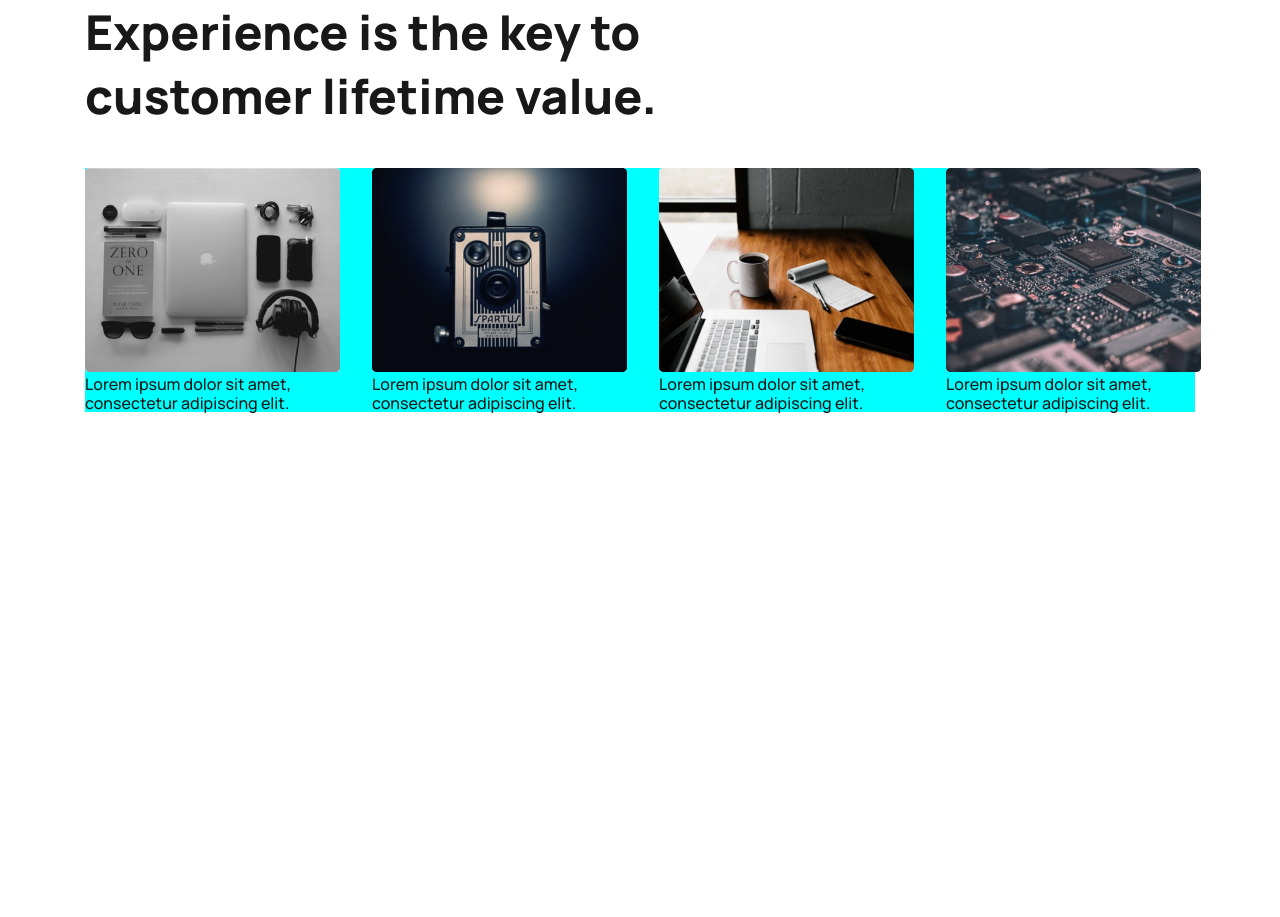
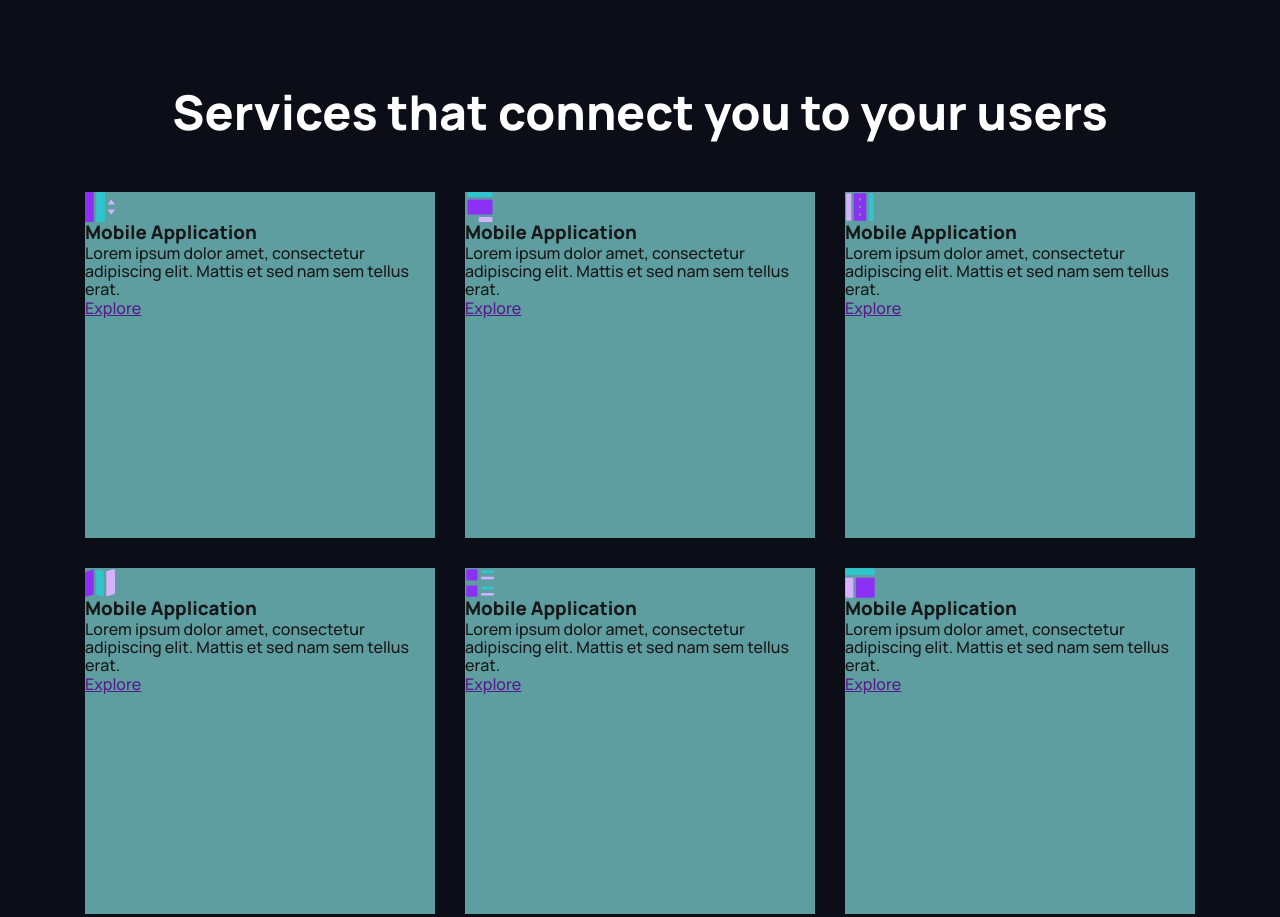
Before and after one commit to nikasot/application, a plain HTML site: page index.html in a window 1280 px wide. Before the commit the page ends 800 px from the top, so only its background shows below. Drawn offline with Linux system fonts and the light colour scheme.

Commit message:
flex 02:10:00

```diff
--- a/css/style.css
+++ b/css/style.css
@@ -2,6 +2,8 @@ body {
     font-family: "Manrope",sans-serif;
     margin: 0;
     color: #181818;
+    background: #0B0D17;
+    box-sizing: border-box;
 }
 h1, h2, h3, h4, p {
     margin: 0;
@@ -12,30 +14,35 @@ h1, h2, h3, h4, p {
 }
 .container {
     width: 1110px;
+
     margin: 0 auto;
-
 }
-.experience-block {
+.services {
+    padding: 80px 0;
+}
+.services-title {
+    font-size: 48px;
+    line-height: 64px;
+    font-weight: 800;
+    color: #ffffff;
+    text-align: center;
+    margin-bottom: 48px;
+}
+.services-flex {
     display: flex;
-    background-color: aqua;
+    flex-wrap: wrap;
     justify-content: space-between;
 }
-.experience-title {
-    font-weight: 800;
-    font-size: 48px;
-    width: 600px;
-    line-height: 64px;
-    margin-bottom: 40px;
-
+.services-item {
+    display: flex;
+    flex-direction: column;
+    align-items: ;
+    background: cadetblue;
+    width: 350px;
+    height: 346px;
+    margin-bottom: 30px;
 }
-.experience_item {
-    width: 255px;
-    display: inline-block;
-    margin-right: -6px;
+.services-item_img {
+    width: 30px;
+    height: 30px;
 }
-.ml-30px {
-    margin-left: 30px;
-}
-img {
-    border-radius: 4px;
-}
--- a/index.html
+++ b/index.html
@@ -15,41 +15,70 @@
 <body>
 
   <section class="expeience">
-
-      <div class="container">
-        <h1 class="experience-title">Experience is the key to customer lifetime value.</h1>
-        <div class="experience-block">
-          <div class="">
-              <div class="experience_item">
-                <img src="img/Cover.jpg" alt="">
-                <p>Lorem ipsum dolor sit amet, consectetur adipiscing elit.</p>
-              </div>
-
+    <div class="container">
+      <div class="services">
+        <h2 class="services-title">Services that connect you to your users</h2>
+        <div class="services-flex">
+          <div class="services-item">
+            <img class="services-item_img" src="img/01.svg" alt="">
+            <h3>Mobile Application</h3>
+            <p>Lorem ipsum dolor amet, consectetur adipiscing elit. Mattis et sed nam sem tellus erat.</p>
+            <a href="">
+              <span></span>
+              Explore
+            </a>
           </div>
-          <div class="">
-              <div class="experience_item">
-                <img src="img/Cover-1.jpg" alt="">
-                <p>Lorem ipsum dolor sit amet, consectetur adipiscing elit.</p>
-              </div>
-
+          <div class="services-item">
+            <img class="services-item_img" src="img/04.svg" alt="">
+            <h3>Mobile Application</h3>
+            <p>Lorem ipsum dolor amet, consectetur adipiscing elit. Mattis et sed nam sem tellus erat.</p>
+            <a href="">
+              <span></span>
+              Explore
+            </a>
           </div>
-          <div class="">
-              <div class="experience_item">
-                  <img src="img/Cover-2.jpg" alt="">
-                  <p>Lorem ipsum dolor sit amet, consectetur adipiscing elit.</p>
-              </div>
-
+          <div class="services-item">
+            <img class="services-item_img" src="img/05.svg" alt="">
+            <h3>Mobile Application</h3>
+            <p>Lorem ipsum dolor amet, consectetur adipiscing elit. Mattis et sed nam sem tellus erat.</p>
+            <a href="">
+              <span></span>
+              Explore
+            </a>
           </div>
-          <div class="">
-              <div class="experience_item">
-                <img src="img/Cover-3.jpg" alt="">
-                <p>Lorem ipsum dolor sit amet, consectetur adipiscing elit.</p>
-              </div>
-
+          <div class="services-item">
+            <img class="services-item_img" src="img/06.svg" alt="">
+            <h3>Mobile Application</h3>
+            <p>Lorem ipsum dolor amet, consectetur adipiscing elit. Mattis et sed nam sem tellus erat.</p>
+            <a href="">
+              <span></span>
+              Explore
+            </a>
+          </div>
+          <div class="services-item">
+            <img class="services-item_img" src="img/07.svg" alt="">
+            <h3>Mobile Application</h3>
+            <p>Lorem ipsum dolor amet, consectetur adipiscing elit. Mattis et sed nam sem tellus erat.</p>
+            <a href="">
+              <span></span>
+              Explore
+            </a>
+          </div>
+          <div class="services-item">
+            <img class="services-item_img" src="img/Group.svg" alt="">
+            <h3>Mobile Application</h3>
+            <p>Lorem ipsum dolor amet, consectetur adipiscing elit. Mattis et sed nam sem tellus erat.</p>
+            <a href="">
+              <span></span>
+              Explore
+            </a>
           </div>
         </div>
+      </div>
 
-      </div>
+    </div>
+
+
 
 
   </section>
```
Also changed, not shown: img/01.svg (added), img/04.svg (added), img/05.svg (added), img/06.svg (added), img/07.svg (added), img/1.png (deleted), img/Cover-1.jpg (deleted), img/Cover-2.jpg (deleted), img/Cover-3.jpg (deleted), img/Cover.jpg (deleted), img/Group.svg (added).
